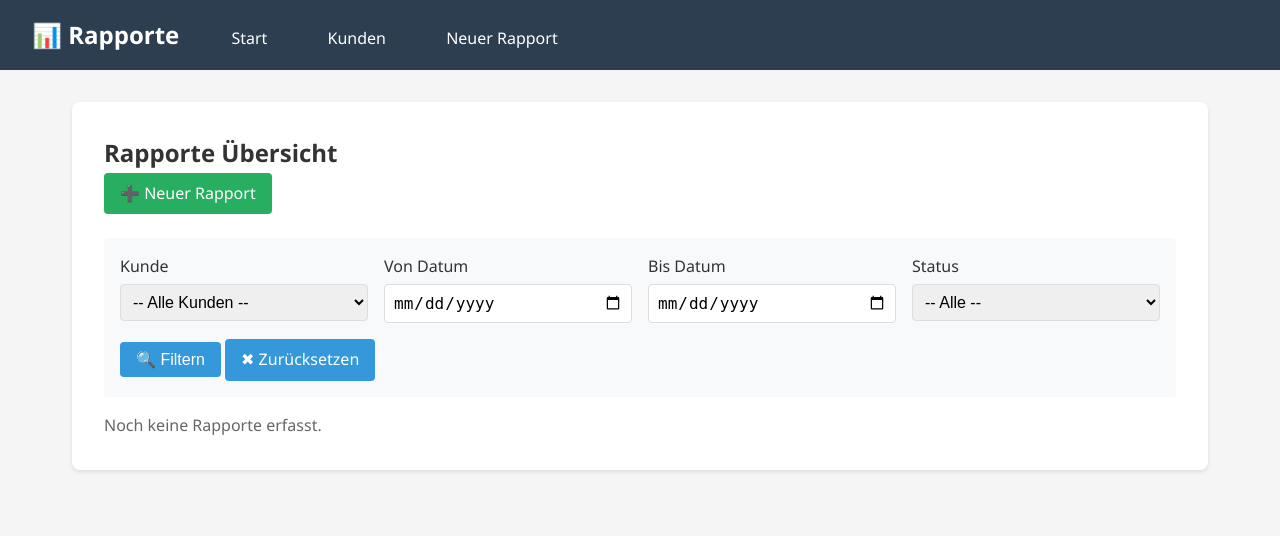
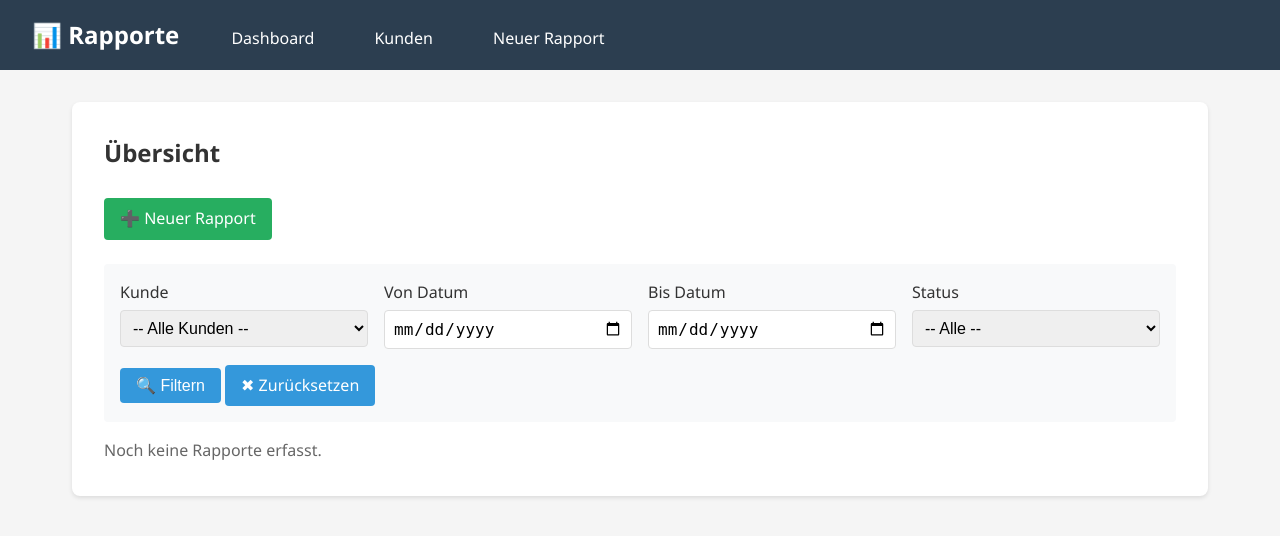
Before and after one commit to sasilanz/Rapporte, a Flask app: page / in a window 1280 px wide. Shown: the top 536 px of the page. Run offline with Flask 3, Linux system fonts and the light colour scheme; data that the repository does not hold is empty.

Commit message:
anpassungen templates base.html und index.html

```diff
--- a/app/templates/base.html
+++ b/app/templates/base.html
@@ -90,7 +90,7 @@
 <body>
     <nav>
         <h1>📊 Rapporte</h1>
-        <a href="/">Start</a>
+        <a href="/">Dashboard</a>
         <a href="/kunden">Kunden</a>
         <a href="/rapporte/neu">Neuer Rapport</a>
     </nav>
--- a/app/templates/index.html
+++ b/app/templates/index.html
@@ -4,7 +4,7 @@
 
 {% block content %}
 <div class="card">
-    <h2>Rapporte Übersicht</h2>
+    <h2>Übersicht</h2><br>
     <a href="/rapporte/neu" class="btn btn-success">➕ Neuer Rapport</a>
 
     <!-- Filter -->
```
